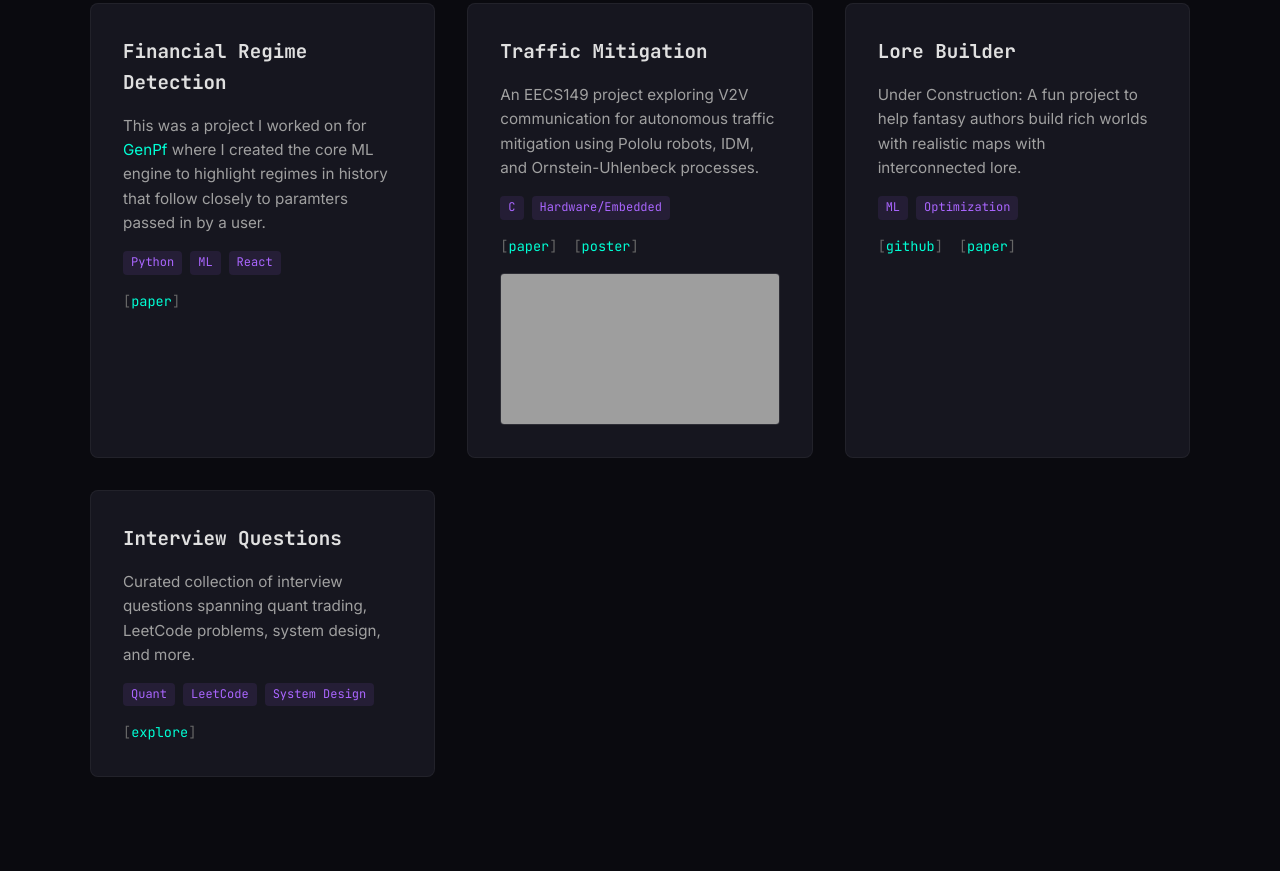
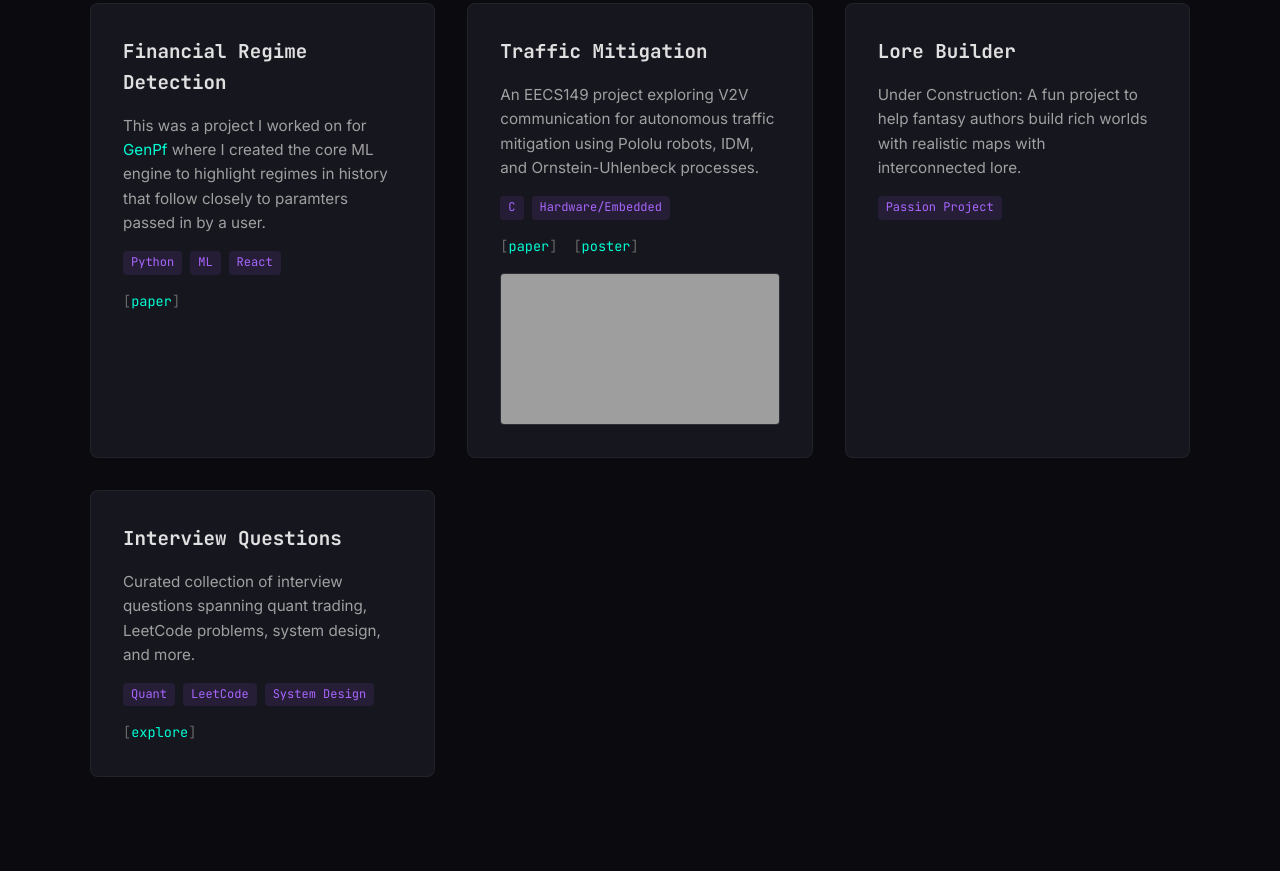
Before and after one commit to BazWiredIn/personal, a plain HTML site: page index.html in a window 1280 px wide. Shown: the part 1389-2260 px from the top of the page. Drawn offline with Linux system fonts and the light colour scheme; grey boxes are pictures that could not be loaded.

Commit message:
bug fixes

```diff
--- a/index.html
+++ b/index.html
@@ -124,12 +124,9 @@ I don’t plan my path very deliberately. I follow whatever pulls at my curiosit
                         Under Construction: A fun project to help fantasy authors build rich worlds with realistic maps with interconnected lore.
                     </p>
                     <div class="card__tags">
-                        <span class="tag">ML</span>
-                        <span class="tag">Optimization</span>
+                        <span class="tag">Passion Project</span>
                     </div>
                     <div class="card__links">
-                        <a href="#" class="card__link">github</a>
-                        <a href="#" class="card__link">paper</a>
                     </div>
                 </article>
 
@@ -265,7 +262,7 @@ I don’t plan my path very deliberately. I follow whatever pulls at my curiosit
                         <span class="cv__date">Aug 2025 - Present</span>
                     </div>
                     <p class="cv__detail"><a href="https://citystream.com/">CityStreams</a></p>
-                    <p class="cv__detail cv__detail--muted">Designed the core inference component of a document-generation pipeline, classifying action types from unstructured staff report titles. This classification acts as the primary decision signal for downstream generation, improving end-to-end report scaffolding accuracy from ~50% to ~80%. Broke the monolith codebase to a microservice architecture (GCP).
+                    <p class="cv__detail cv__detail--muted">Designed and built "Sandy," an internal agentic system with an MCP toolkit that automates agenda/packet prep and records review, saving city clerks 6–8 hours per week. Created the core classification MCP tool: a two-stage DistilBERT model that infers action types (e.g., "Approve Budget") from unstructured staff report titles, serving as the primary routing signal for document generation. This classification improves end-to-end report scaffolding accuracy from ~50% to ~80%. Broke the monolith codebase to a microservice architecture (GCP).
 </p>
                 </div>
                  <div class="cv__item">
```
